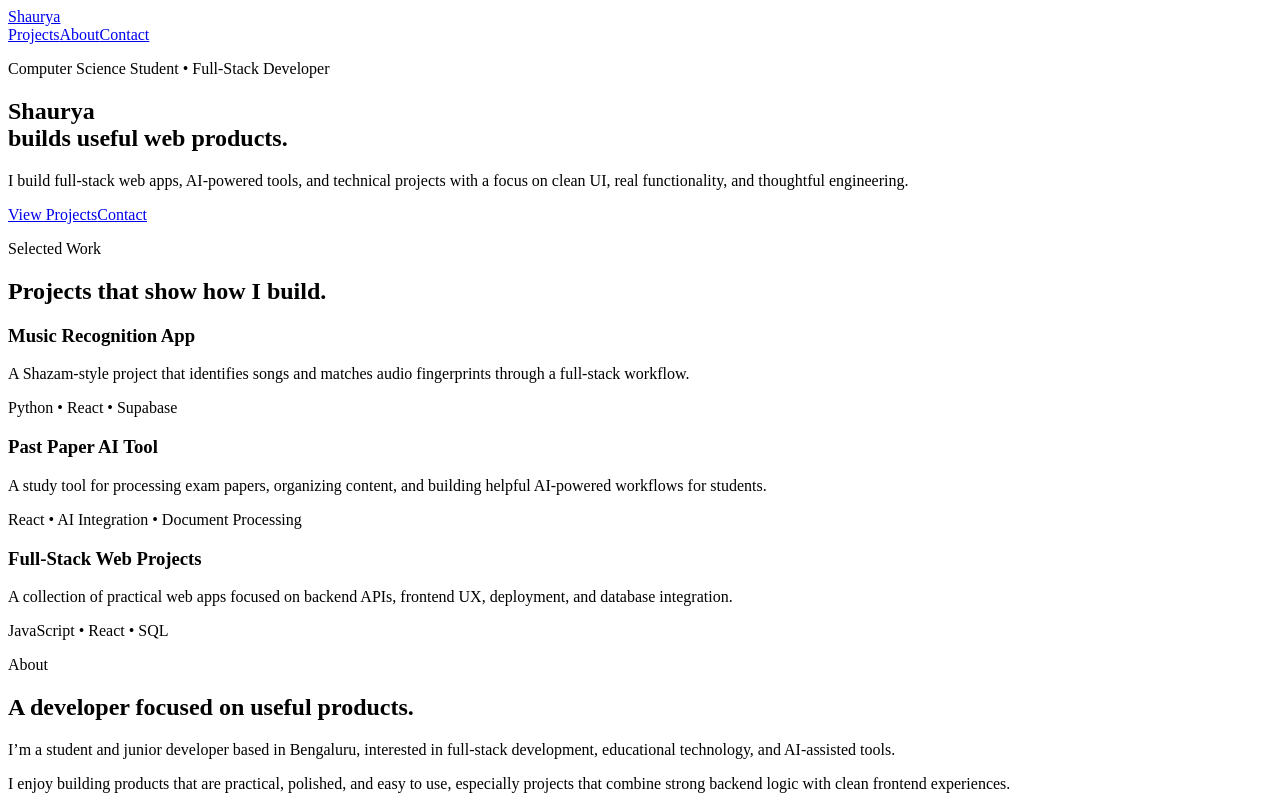
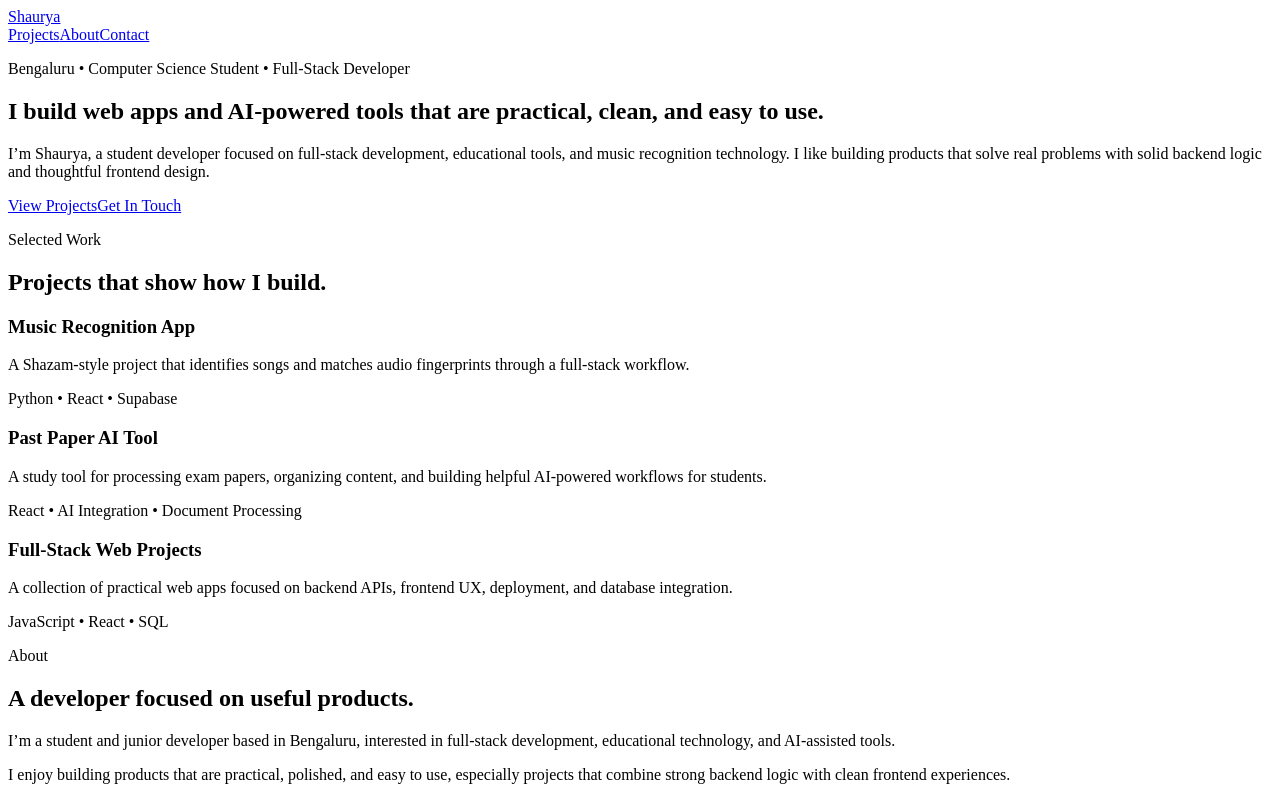
Before and after one commit to icecold009/shaurya-portfolio, a React (Vite) app: page / in a window 1280 px wide. Shown: the top 800 px of the page. Built offline with nearby package versions, Linux system fonts and the light colour scheme; the HTML template or start-up script is replaced by a standard one.

Commit message:
Refine hero copy to be more specific

```diff
--- a/src/components/Hero.jsx
+++ b/src/components/Hero.jsx
@@ -1,22 +1,21 @@
 function Hero() {
     return (
         <section className="hero" id="home">
-            <p className="hero-kicker">Computer Science Student • Full-Stack Developer</p>
+            <p className="hero-kicker">Bengaluru • Computer Science Student • Full-Stack Developer</p>
 
             <h1 className="hero-title">
-                Shaurya
-                <br />
-                builds useful web products.
+                I build web apps and AI-powered tools that are practical, clean, and easy to use.
             </h1>
 
             <p className="hero-description">
-                I build full-stack web apps, AI-powered tools, and technical projects with
-                a focus on clean UI, real functionality, and thoughtful engineering.
+                I’m Shaurya, a student developer focused on full-stack development,
+                educational tools, and music recognition technology. I like building products
+                that solve real problems with solid backend logic and thoughtful frontend design.
             </p>
 
             <div className="hero-actions">
                 <a href="#projects" className="btn btn-primary">View Projects</a>
-                <a href="#contact" className="btn btn-secondary">Contact</a>
+                <a href="#contact" className="btn btn-secondary">Get In Touch</a>
             </div>
         </section>
     );
```
